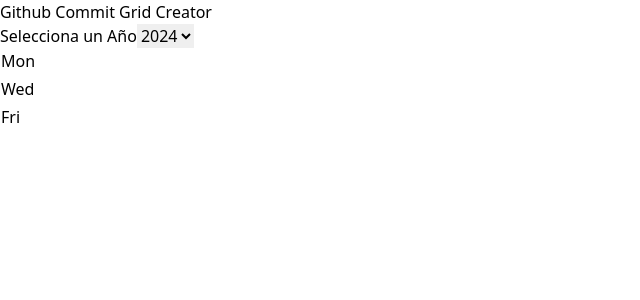
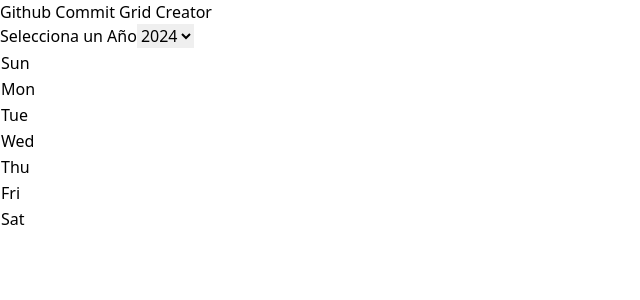
Before and after one commit to unaibermudez/github-commits-drawings, a React (Vite) app: page / in a window 1280 px wide. Shown: the top 300 px of the page, without its empty margins (0-640 px from the left). Built offline with nearby package versions, Linux system fonts and the light colour scheme.

Commit message:
Funciona makina, falta la parte de la derecha

```diff
--- a/src/components/CommitBox.tsx
+++ b/src/components/CommitBox.tsx
@@ -14,7 +14,7 @@
 
   // Colors based on activity level, with active green as an override
   const colors = {
-    0: 'bg-gray-200',    // No activity
+    0: 'bg-white-200',    // No activity
     1: 'bg-green-200',   // Low
     2: 'bg-green-400',   // Medium
     3: 'bg-green-600',   // High
--- a/src/components/CommitBoxContainer.tsx
+++ b/src/components/CommitBoxContainer.tsx
@@ -1,80 +1,75 @@
-// src/components/CommitBoxContainer.tsx
-
-import { useEffect, useState } from 'react';
-import CommitBox from './CommitBox';
+import { useEffect, useState } from "react";
+import CommitBox from "./CommitBox";
+import { getDaysOfWeekCount, getFirstDayOfYear } from "../utils/years";
 
 type CommitBoxContainerProps = {
   selectedYear: number;
 };
 
+const weekDays = [ "Sun", "Mon", "Tue", "Wed", "Thu", "Fri", "Sat"];
+
 const CommitBoxContainer: React.FC<CommitBoxContainerProps> = ({ selectedYear }) => {
-  const months = ["Jan", "Feb", "Mar", "Apr", "May", "Jun", "Jul", "Aug", "Sep", "Oct", "Nov", "Dec"];
-  const weekDays = ["Mon", "Wed", "Fri"];
-
-  // Track drag state
   const [isDragging, setDragging] = useState(false);
-
-  const [commitData, setCommitData] = useState<(0 | 1 | 2 | 3 | 4)[]>([]);
+  const [grid, setGrid] = useState<(0 | 1 | 2 | 3 | 4)[][]>([]);
 
   useEffect(() => {
-    const isLeapYear = (selectedYear % 4 === 0 && (selectedYear % 100 !== 0 || selectedYear % 400 === 0));
-    const daysInYear = isLeapYear ? 366 : 365;
+    const daysOfWeek = getDaysOfWeekCount(selectedYear);
+    const firstDay = getFirstDayOfYear(selectedYear);
 
-    const data = Array(daysInYear).fill(0) as (0 | 1 | 2 | 3 | 4)[];
-    setCommitData(data);
+    // Create an empty grid for 7 rows and 52 columns
+    const emptyGrid: (0 | 1 | 2 | 3 | 4)[][] = Array.from({ length: 7 }, () =>
+      Array.from({ length: 52 }, () => 0)
+    );
 
-    const firstDayOfWeek = new Date(selectedYear, 0, 1).getDay();
-    console.log(`Primer día del año ${selectedYear}:`, ["Sun", "Mon", "Tue", "Wed", "Thu", "Fri", "Sat"][firstDayOfWeek]);
-    console.log("Días en el año:", daysInYear);
+    // Calculate the starting day index (0 = Monday, ..., 6 = Sunday)
+    const startDayIndex = weekDays.indexOf(firstDay.slice(0, 3));
+
+    // Populate the grid based on the year's days
+    let dayCounter = 0;
+    for (let col = 0; col < 52; col++) {
+      for (let row = 0; row < 7; row++) {
+        if (col === 0 && row < startDayIndex) continue; // Skip cells before the first day
+        if (dayCounter >= Object.values(daysOfWeek).reduce((a, b) => a + b, 0)) break; // End after all days
+        emptyGrid[row][col] = 1; // Example placeholder; replace with actual commit data
+        dayCounter++;
+      }
+    }
+
+    setGrid(emptyGrid);
   }, [selectedYear]);
 
   return (
     <div className="flex flex-col items-center">
-      {/* Tabla de commits */}
+      {/* Table Header */}
       <table className="table-fixed border-separate border-spacing-1">
-        {/* <thead>
+        <thead>
           <tr>
             <th></th>
-            {months.map((month, index) => (
-              <>
-                <th key={month} className="text-white text-xs font-medium ">{month}</th>
-                {index < months.length - 1 && (
-                  <>
-                    <th></th>
-                    <th></th>
-                    <th></th>
-                  </>
-                )}
-              </>
+            {Array.from({ length: 12 }).map((_, index) => (
+              <th key={index} colSpan={4} className="text-white text-xs font-medium">
+                {/* Placeholder for months */}
+              </th>
             ))}
           </tr>
-        </thead> */}
-
+        </thead>
         <tbody>
-          {Array.from({ length: 7 }).map((_, rowIndex) => (
+          {weekDays.map((day, rowIndex) => (
             <tr key={rowIndex}>
-              {rowIndex % 2 === 0 ? (
-                <td className="text-white text-xs font-medium">{weekDays[rowIndex / 2]}</td>
+              {/* Day of the week */}
+              <td className="text-white text-xs font-medium">{day}</td>
+              {grid[rowIndex]?.map((level, colIndex) => (
+                <td key={colIndex}>
+                  {level === 0 ? (
+                    <div className="w-4 h-4"></div> // Render empty div for 0
                   ) : (
-                <td></td>
-              )}
-
-              {Array.from({ length: 52 }).map((_, colIndex) => {
-                const dayIndex = colIndex * 7 + rowIndex;
-                return (
-                  <td key={colIndex} >
-                    {dayIndex < commitData.length ? (
                     <CommitBox
-                        level={commitData[dayIndex] || 0}
+                      level={level}
                       isDragging={isDragging}
                       setDragging={setDragging}
                     />
-                    ) : (
-                      <div className="w-4 h-4"></div>
                   )}
                 </td>
-                );
-              })}
+              ))}
             </tr>
           ))}
         </tbody>
--- /dev/null
+++ b/src/utils/years.ts
@@ -0,0 +1,47 @@
+type DaysOfWeekCount = {
+    [key: string]: number;
+};
+
+export function getDaysOfWeekCount(year: number): DaysOfWeekCount {
+    const daysOfWeek = ["Monday", "Tuesday", "Wednesday", "Thursday", "Friday", "Saturday", "Sunday"];
+    const counts: DaysOfWeekCount = {
+        Monday: 0,
+        Tuesday: 0,
+        Wednesday: 0,
+        Thursday: 0,
+        Friday: 0,
+        Saturday: 0,
+        Sunday: 0,
+    };
+
+    // Determine if the year is a leap year
+    const isLeapYear = (year: number): boolean => {
+        return (year % 4 === 0 && year % 100 !== 0) || year % 400 === 0;
+    };
+
+    // Total days in the year
+    const totalDays = isLeapYear(year) ? 366 : 365;
+
+    // Start iterating over all days of the year
+    for (let day = 0; day < totalDays; day++) {
+        // Get the day of the week (0 = Sunday, 1 = Monday, ..., 6 = Saturday)
+        const date = new Date(year, 0, day + 1); // January 1st is day 0
+        const dayOfWeek = date.getDay(); // 0 = Sunday
+        const dayName = daysOfWeek[(dayOfWeek + 6) % 7]; // Adjust to 0 = Monday, ..., 6 = Sunday
+        counts[dayName]++;
+    }
+
+    return counts;
+}
+export function getFirstDayOfYear(year: number): string {
+    const daysOfWeek = ["Sunday", "Monday", "Tuesday", "Wednesday", "Thursday", "Friday", "Saturday"];
+
+    // Create a date object for January 1st of the given year
+    const firstDay = new Date(year, 0, 1); // Month 0 is January
+
+    // Get the day of the week (0 = Sunday, 1 = Monday, ..., 6 = Saturday)
+    const dayOfWeekIndex = firstDay.getDay();
+
+    // Return the corresponding day name
+    return daysOfWeek[dayOfWeekIndex];
+}
```
Lines whose indentation alone changed are shown as unchanged.
